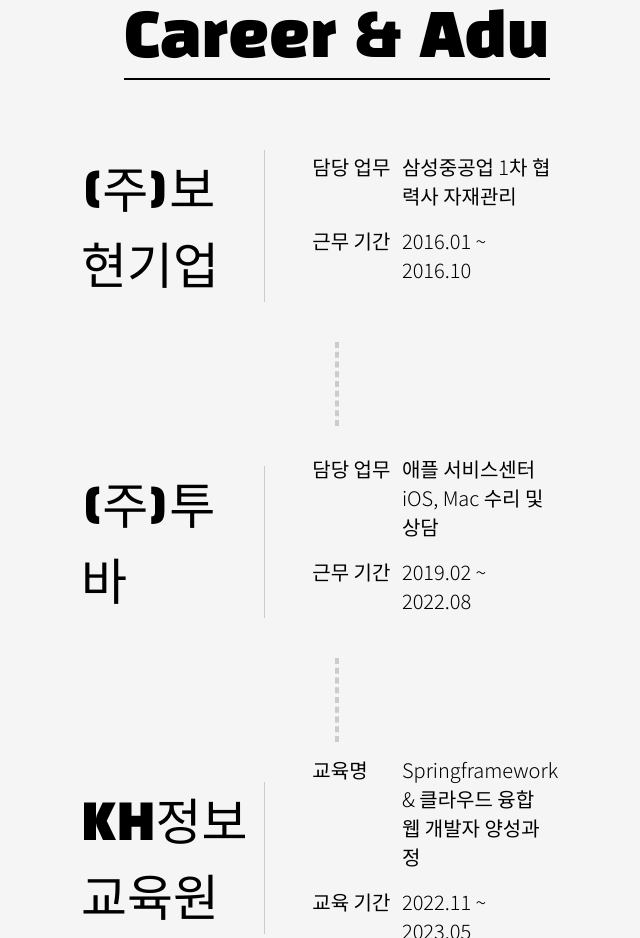
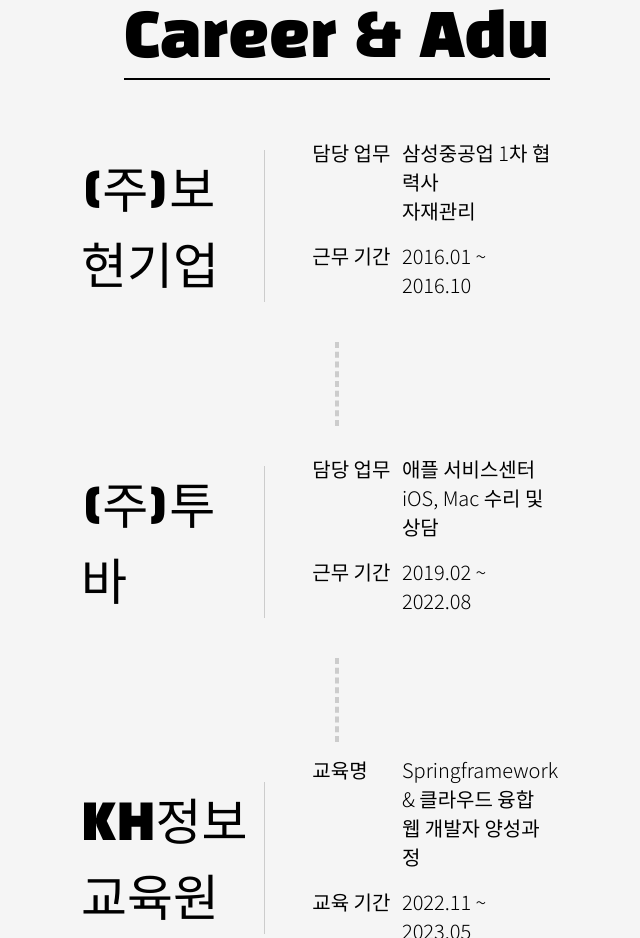
Before and after one commit to ywcsky/portpolio, a plain HTML site: page index.html in a window 1280 px wide. Shown: the part 3637-4575 px from the top of the page, without its empty margins (399-1039 px from the left). Drawn offline with nearby package versions, Linux system fonts and the light colour scheme; a web font is replaced by a local one.

Commit message:
5-12 update:변경사항 업데이트

```diff
--- a/index.html
+++ b/index.html
@@ -217,7 +217,7 @@
                     <div class="job_wrap">
                         <div class="job_info">
                             <div class="job_info_title">담당 업무</div>
-                            <div class="job_info_content">삼성중공업 1차 협력사 자재관리</div>
+                            <div class="job_info_content">삼성중공업 1차 협력사 <br>자재관리</div>
                         </div>
                         <div class="job_info">
                             <div class="job_info_title">근무 기간</div>
```
